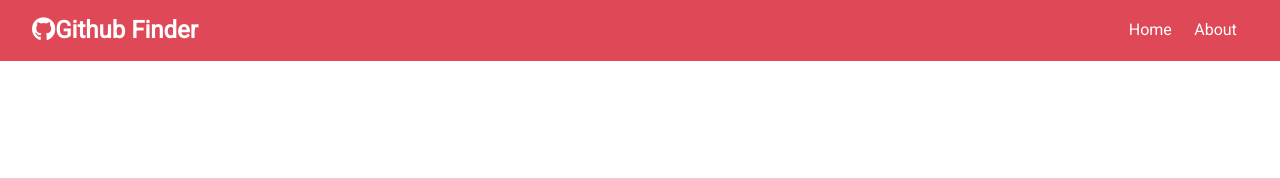
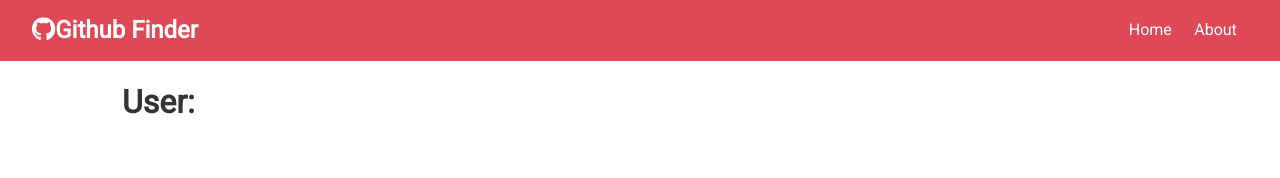
Before and after one commit to adewale2018/github-finder, a React (Create React App) app: page /user/1 in a window 1280 px wide. Shown: the top 178 px of the page. Built offline with nearby package versions, Linux system fonts and the light colour scheme; no server answers; the HTML template or start-up script is replaced by a standard one.

Commit message:
Add-single-user-component

```diff
--- a/src/App.js
+++ b/src/App.js
@@ -3,6 +3,7 @@ import { BrowserRouter as Router, Switch, Route } from 'react-router-dom';
 import axios from 'axios';
 import Navbar from './components/layout/Navbar';
 import Users from './components/users/Users';
+import User from './components/users/User';
 import SearchForm from './components/users/form/SearchForm';
 import Alert from './components/layout/Alert';
 import About from './components/pages/About';
@@ -12,6 +13,7 @@ class App extends Component {
     super(props);
     this.state = {
       users: [],
+      user: {},
       loading: false,
       alert: null
     }
@@ -27,6 +29,14 @@ class App extends Component {
     const res = await axios.get(`https://api.github.com/search/users?q=${state}&client_id=${process.env.REACT_APP_CLIENT_ID}&client_secret=${process.env.REACT_APP_CLIENT_SECRET}`);
     this.setState({ users: res.data.items, loading: false });
   }
+
+  // Get a Single Github user
+  getUser = async username => {
+    this.setState({ loading: true });
+    const res = await axios.get(`https://api.github.com/users/${username}?client_id=${process.env.REACT_APP_CLIENT_ID}&client_secret=${process.env.REACT_APP_CLIENT_SECRET}`);
+    this.setState({ user: res.data, loading: false });
+  }
+
   // Clear users
   clearUsers = () => this.setState({ users: [], loading: false });
 
@@ -39,7 +49,7 @@ class App extends Component {
   }
 
   render() {
-    const { loading, users } = this.state;
+    const { loading, users, user } = this.state;
     return (
       <Router>
         <div>
@@ -63,6 +73,13 @@ class App extends Component {
               )}
               />
               <Route exact path="/about" component={About} />
+              <Route exact path="/user/:login" render={props => (
+                <User {...props}
+                  getUser={this.getUser}
+                  user={user}
+                  loading={loading}
+                />
+              )} />
             </Switch>
           </div>
         </div>
--- /dev/null
+++ b/src/components/users/User.js
@@ -0,0 +1,32 @@
+import React, { Component } from 'react';
+
+export class User extends Component {
+  componentDidMount() {
+    this.props.getUser(this.props.match.params.login);
+  }
+  render() {
+    const {
+            name,
+            email,
+            avatar_url,
+            location,
+            bio,
+            html_url,
+            blog,
+            login,
+            followers,
+            following,
+            public_repos,
+            public_gists,
+            hireable
+          } = this.props.user;
+          const { loading } = this.props;
+    return (
+      <div>
+        <h1>User: {name}</h1>
+      </div>
+    );
+  }
+}
+
+export default User;
--- a/src/components/users/UserItem.js
+++ b/src/components/users/UserItem.js
@@ -1,5 +1,6 @@
 import React from 'react';
 import PropTypes from 'prop-types';
+import { Link } from 'react-router-dom';
 
 
 const UserItem = ({user: {login, avatar_url, html_url} }) => {
@@ -13,7 +14,7 @@ const UserItem = ({user: {login, avatar_url, html_url} }) => {
       />
       <h3>{login}</h3>
       <div>
-        <a href={html_url} className="btn btn-dark btn-sm py-1">More</a>
+        <Link to={`/user/${login}`} className="btn btn-dark btn-sm py-1">More</Link>
       </div>
     </div>
   );
```
